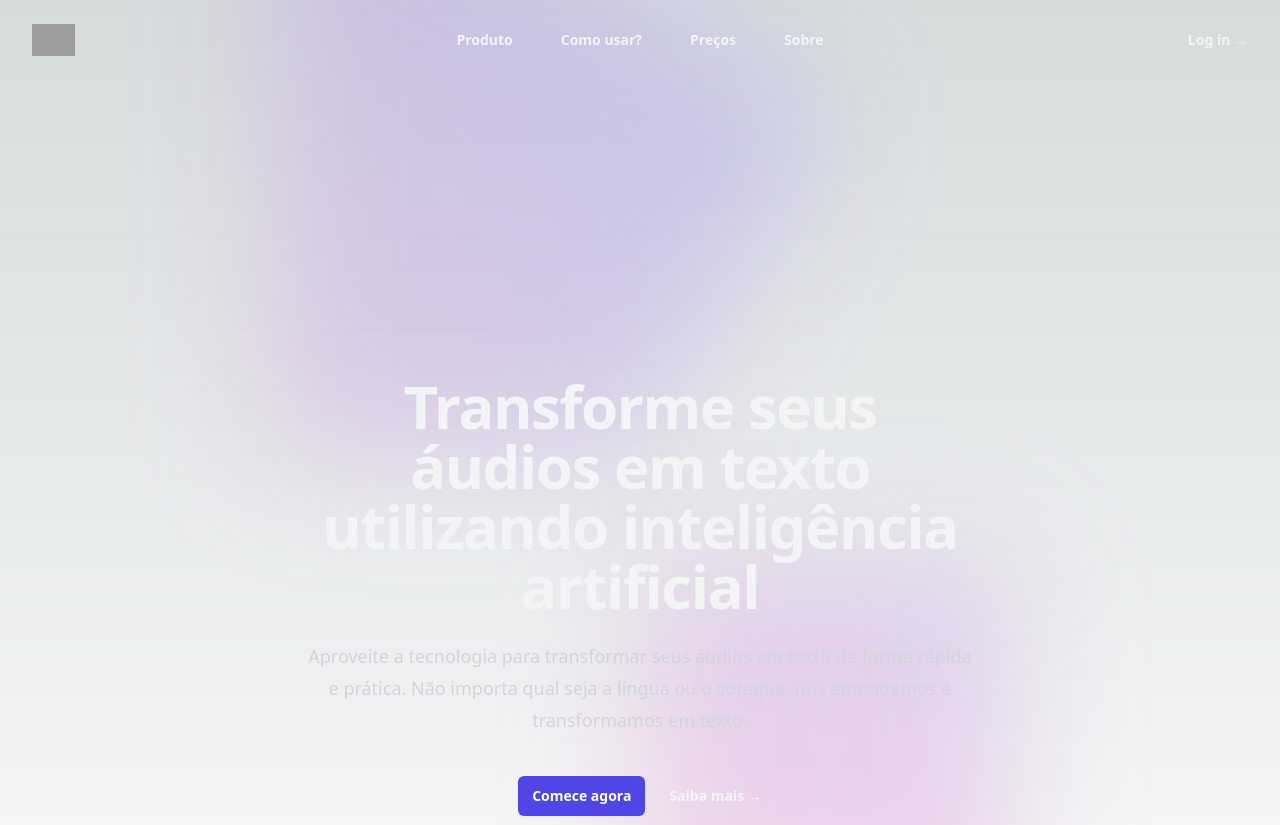
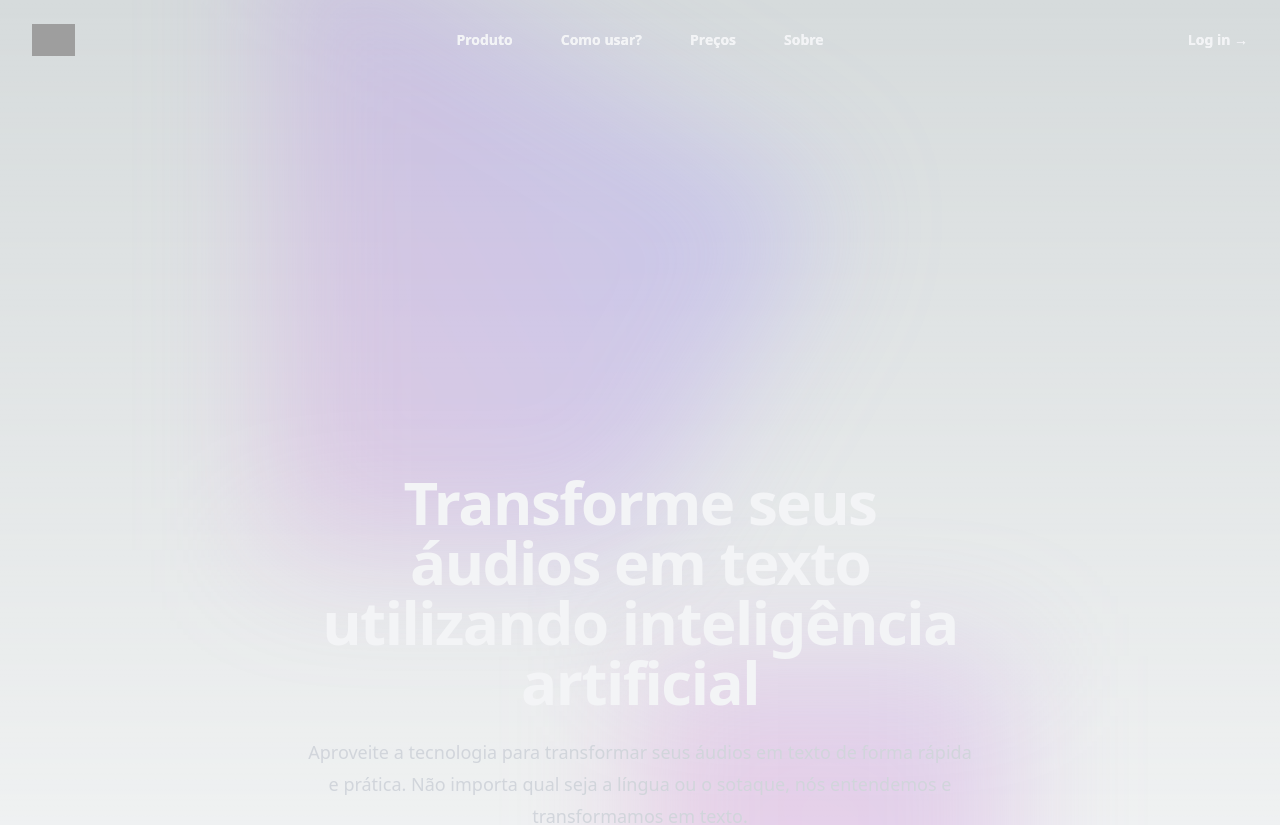
Before and after one commit to ViniciusTei/audio-to-text, a React (Vite) app: page / in a window 1280 px wide. Shown: the top 825 px of the page. Built offline with nearby package versions, Linux system fonts and the light colour scheme; no server answers; grey boxes are pictures that could not be loaded.

Commit message:
feat init profile page

```diff
--- a/src/App.tsx
+++ b/src/App.tsx
@@ -1,15 +1,80 @@
+import { useState } from 'react'
 import { Routes, Route } from 'react-router-dom'
-
-import HomePage from 'components/pages/HomePage'
-import LoginPage from 'components/pages/LoginPage'
+import { LoginButton } from 'components/domain'
+import { HomePage, LoginPage, ProfilePage } from 'components/pages'
 
 function App() {
+  const [mobileMenuOpen, setMobileMenuOpen] = useState(false)
 
   return (
+    <main className="flex min-h-screen flex-col items-center justify-between p-24">
+      <header className="absolute inset-x-0 top-0 z-50">
+        <nav className="flex items-center justify-between p-6 lg:px-8" aria-label="Global">
+          <div className="flex lg:flex-1">
+            <a href="#" className="-m-1.5 p-1.5">
+              <span className="sr-only text-gray-100">Audio Para Texto</span>
+              <img className="h-8 w-auto" src="https://tailwindui.com/img/logos/mark.svg?color=indigo&shade=600" alt="" />
+            </a>
+          </div>
+          <div className="flex lg:hidden">
+            <button
+              type="button"
+              className="-m-2.5 inline-flex items-center justify-center rounded-md p-2.5 text-gray-200"
+              onClick={() => setMobileMenuOpen(!mobileMenuOpen)}
+            >
+              <span className="sr-only">Open main menu</span>
+              <svg className="h-6 w-6" fill="none" viewBox="0 0 24 24" stroke-width="1.5" stroke="currentColor" aria-hidden="true">
+                <path stroke-linecap="round" stroke-linejoin="round" d="M3.75 6.75h16.5M3.75 12h16.5m-16.5 5.25h16.5" />
+              </svg>
+            </button>
+          </div>
+          <div className="hidden lg:flex lg:gap-x-12">
+            <a href="#" className="text-sm font-semibold leading-6 text-gray-100">Produto</a>
+            <a href="#" className="text-sm font-semibold leading-6 text-gray-100">Como usar?</a>
+            <a href="#" className="text-sm font-semibold leading-6 text-gray-100">Preços</a>
+            <a href="#" className="text-sm font-semibold leading-6 text-gray-100">Sobre</a>
+          </div>
+          <div className="hidden lg:flex lg:flex-1 lg:justify-end">
+            <LoginButton />
+          </div>
+        </nav>
+        {mobileMenuOpen && (<div className="lg:hidden" role="dialog" aria-modal="true">
+          <div className="fixed inset-0 z-50"></div>
+          <div className="fixed inset-y-0 right-0 z-50 w-full overflow-y-auto bg-slate-800 px-6 py-6 sm:max-w-sm sm:ring-1 sm:ring-gray-900/10">
+            <div className="flex items-center justify-between">
+              <a href="#" className="-m-1.5 p-1.5">
+                <span className="sr-only text-gray-100">Audio para texto</span>
+                <img className="h-8 w-auto" src="https://tailwindui.com/img/logos/mark.svg?color=indigo&shade=600" alt="" />
+              </a>
+              <button type="button" className="-m-2.5 rounded-md p-2.5 text-gray-200" onClick={() => setMobileMenuOpen(!mobileMenuOpen)}>
+                <span className="sr-only">Fechar menu</span>
+                <svg className="h-6 w-6" fill="none" viewBox="0 0 24 24" stroke-width="1.5" stroke="currentColor" aria-hidden="true">
+                  <path stroke-linecap="round" stroke-linejoin="round" d="M6 18L18 6M6 6l12 12" />
+                </svg>
+              </button>
+            </div>
+            <div className="mt-6 flow-root">
+              <div className="-my-6 divide-y divide-gray-500/10">
+                <div className="space-y-2 py-6">
+                  <a href="#" className="-mx-3 block rounded-lg px-3 py-2 text-base font-semibold leading-7 text-gray-100 hover:bg-slate-500">Produto</a>
+                  <a href="#" className="-mx-3 block rounded-lg px-3 py-2 text-base font-semibold leading-7 text-gray-100 hover:bg-slate-500">Como usar?</a>
+                  <a href="#" className="-mx-3 block rounded-lg px-3 py-2 text-base font-semibold leading-7 text-gray-100 hover:bg-slate-500">Preços</a>
+                  <a href="#" className="-mx-3 block rounded-lg px-3 py-2 text-base font-semibold leading-7 text-gray-100 hover:bg-slate-500">Sobre</a>
+                </div>
+                <div className="py-6">
+                  <LoginButton />
+                </div>
+              </div>
+            </div>
+          </div>
+        </div>)}
+      </header>
     <Routes>
       <Route path="/login" element={<LoginPage/>} />
+      <Route path="/profile" element={<ProfilePage/>} />
       <Route path="/" element={<HomePage/>} />
     </Routes>
+  </main>
   )
 }
 
--- /dev/null
+++ b/src/components/pages/ProfilePage.tsx
@@ -0,0 +1,40 @@
+import React from 'react'
+import useSession from 'hooks/useSession'
+
+type UserMetada = {
+  avatar_url: string
+  name: string
+  email: string
+}
+// todo
+// - [ ] Add history of transcriptions
+// - [ ] Add total of transcriptions
+// - [ ] Add total of transcriptions by language
+// - [ ] Add money spent
+function ProfilePage() {
+  const { session } = useSession()
+  console.log(session)
+  const userData = session?.user?.user_metadata as UserMetada
+
+  if (!session) {
+    return (
+      <div>Not authenticated</div>
+    )
+  }
+
+  return (
+    <div>
+      <div>
+        <img src={userData.avatar_url} alt="Profile picture"/>
+        <div>
+          <p>{userData.name}</p>
+          <span>{userData.email}</span>
+        </div>
+        <div>0 total de audios transcritos</div>
+      </div>
+
+    </div>
+  )
+}
+
+export default ProfilePage
--- /dev/null
+++ b/src/components/pages/index.ts
@@ -0,0 +1,3 @@
+export { default as HomePage } from './HomePage'
+export { default as LoginPage } from './LoginPage'
+export { default as ProfilePage } from './ProfilePage'
--- /dev/null
+++ b/src/hooks/useSession.ts
@@ -0,0 +1,23 @@
+import { Session } from "@supabase/supabase-js"
+import { useEffect, useState } from "react"
+import supabase from "lib/api"
+
+function useSession() {
+  const [currSession, setSession] = useState<Session | null>(null)
+
+  function handleLogout() {
+    supabase.auth.signOut()
+      .then(() => setSession(null))
+  }
+
+  useEffect(() => {
+    supabase.auth.getSession()
+      .then(({ data: { session }}) => {
+        setSession(session)
+      })
+  }, [])
+
+  return { session: currSession, logOut: handleLogout }
+}
+
+export default useSession
```
